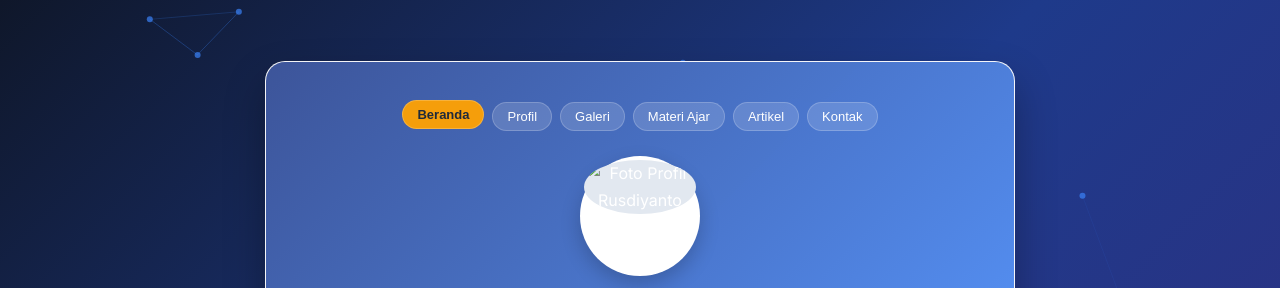
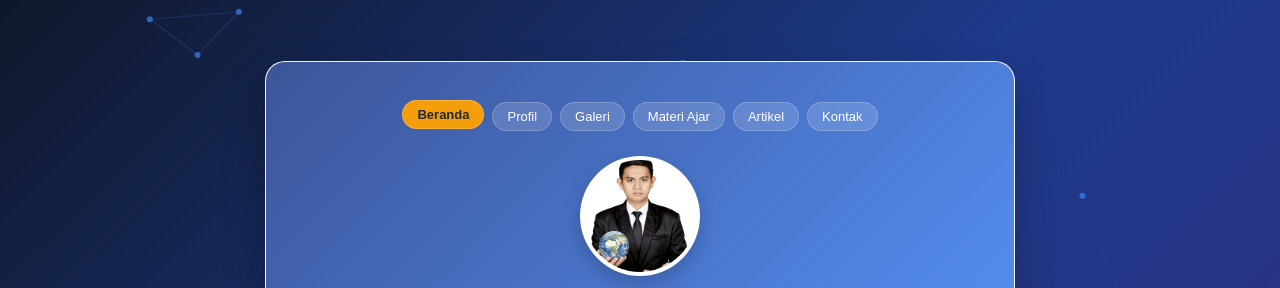
Before and after one commit to ryanto23/rusdiyanto, a plain HTML site: page index.html in a window 1280 px wide. Shown: the top 288 px of the page. Drawn offline with Linux system fonts and the light colour scheme.

Commit message:
Update profile picture source in index.html

```diff
--- a/index.html
+++ b/index.html
@@ -317,7 +317,7 @@
             </nav>
 
             <div class="profile-pic-container">
-                <img src="images/rusdi.jpeg" alt="Foto Profil Rusdiyanto" class="profile-pic">
+                <img src="foto/rusdi.jpeg" alt="Foto Profil Rusdiyanto" class="profile-pic">
             </div>
             <h1>Selamat Datang di Blog Pendidikan</h1>
             <p>Catatan dan Refleksi Pendidik SDN Seddur 1 Pakong</p>
```
